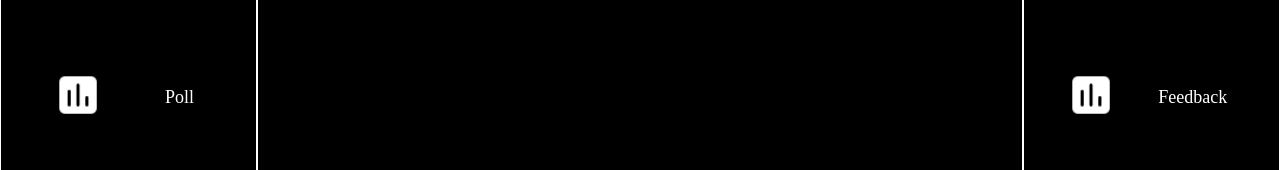
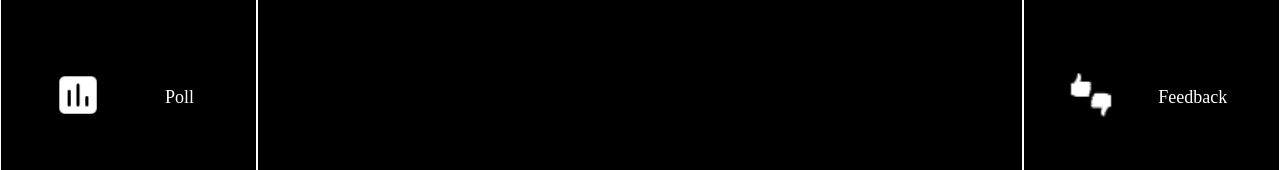
Before and after one commit to siddhusiddharthachary/MGIT-pulse, a plain HTML site: page post.html in a window 1280 px wide. Shown: the part 504-674 px from the top of the page. Drawn offline with Linux system fonts and the light colour scheme.

Commit message:
POST  FINAL added Fronted buttons

```diff
--- a/post.html
+++ b/post.html
@@ -50,7 +50,7 @@
             </div>
             <div class="buttonElement" id="pollButton">
                 <a href="anotherpage.html" class="buttonClass" id="feedback-button">
-                    <img src="images/poll-button.png" alt="Button Image">
+                    <img src="images/feedback-button.png" alt="Button Image">
                 </a>
                 <label for="poll-button">Feedback</label>
             </div>
```
Also changed, not shown: images/feedback-button.png (added).
